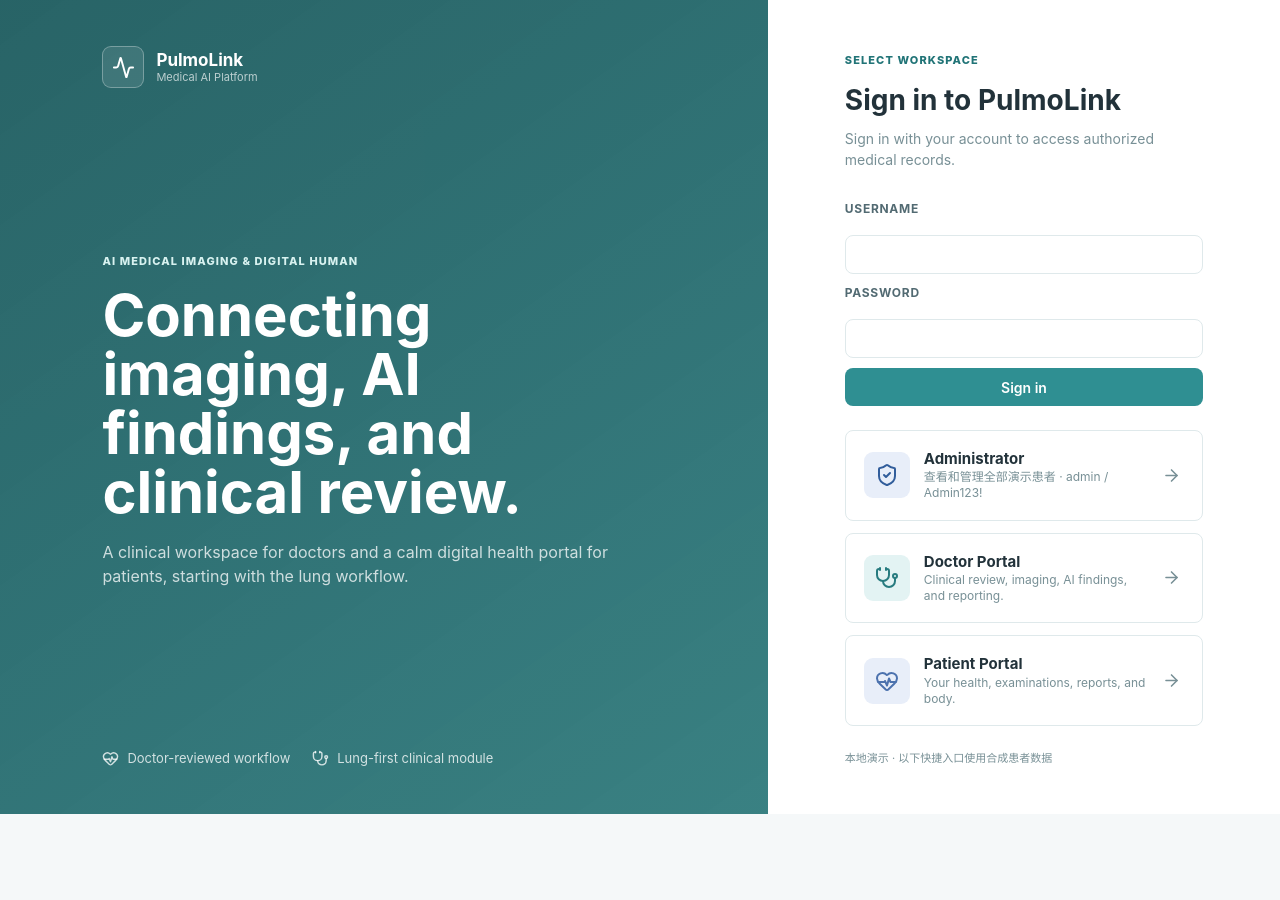
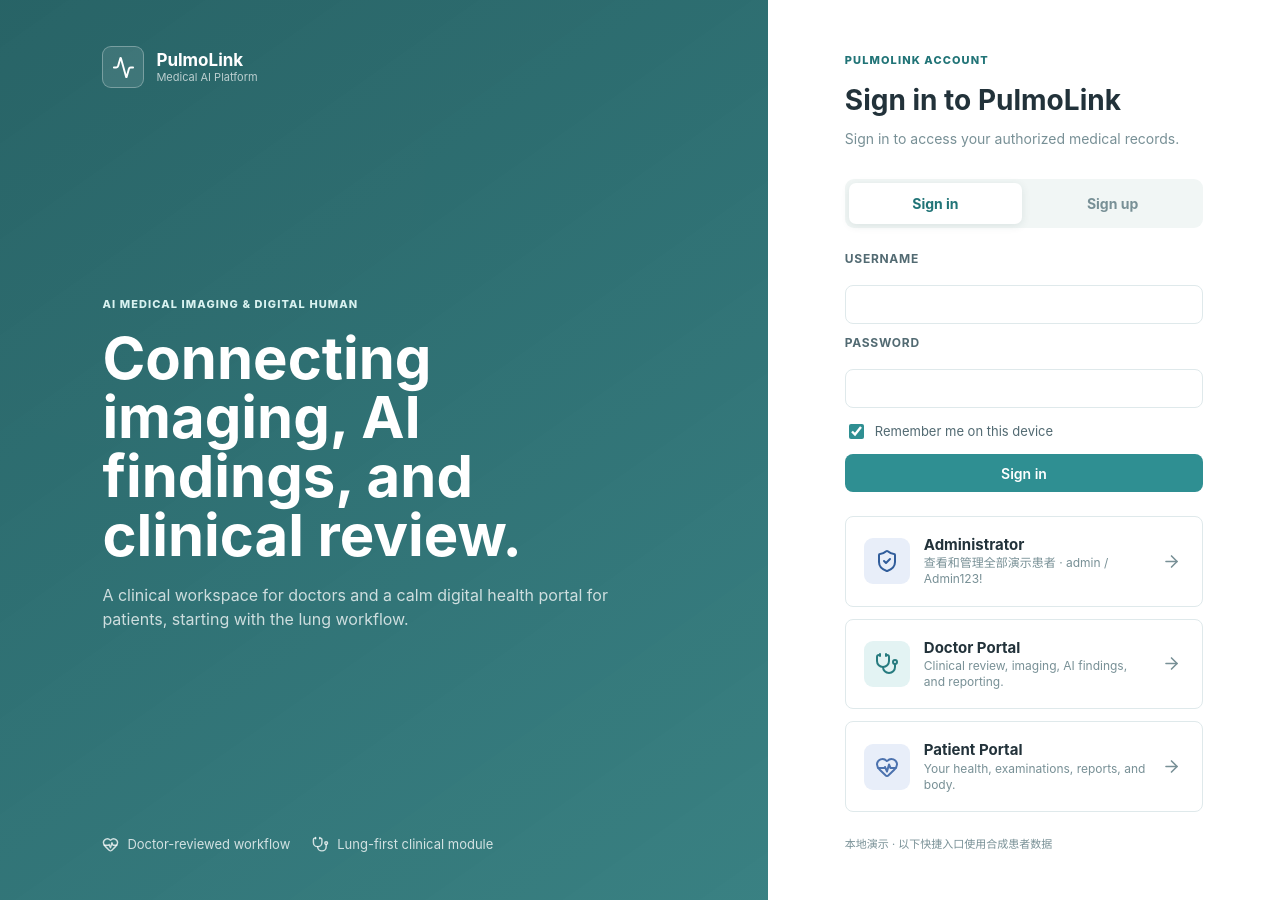
Before and after one commit to 123456p-df/medical-platform, a Vue app: page /login in a window 1280 px wide. Before the commit the page ends 814 px from the top, so only its background shows below. Built offline with nearby package versions, Linux system fonts and the light colour scheme.

Commit message:
Add persistent signup and single-click patient access

```diff
--- a/src/components/patient/PatientTable.vue
+++ b/src/components/patient/PatientTable.vue
@@ -12,7 +12,6 @@ defineProps<{
 }>()
 
 const emit = defineEmits<{
-  select: [patient: Patient]
   open: [patient: Patient]
   removed: [id: string]
 }>()
@@ -50,9 +49,8 @@ function formatDate(date: string) {
           :key="patient.id"
           :class="{ 'is-selected': patient.id === selectedId }"
           tabindex="0"
-          @click="emit('select', patient)"
-          @keydown.enter="emit('select', patient)"
-          @dblclick="emit('open', patient)"
+          @click="emit('open', patient)"
+          @keydown.enter="emit('open', patient)"
         >
           <td>
             <div class="patient-cell">
--- a/src/stores/auth.ts
+++ b/src/stores/auth.ts
@@ -12,6 +12,8 @@ type PreviewAccount = {
   password: string
   session: UserSession
 }
+
+const PREVIEW_ACCOUNTS_KEY = 'pulmolink-preview-accounts-v1'
 
 const previewAccounts: Record<string, PreviewAccount> = {
   admin: {
@@ -29,9 +31,17 @@ const previewAccounts: Record<string, PreviewAccount> = {
 }
 
 function stored(): UserSession | null {
-  try { return JSON.parse(sessionStorage.getItem(SESSION_KEY) || 'null') }
+  try {
+    return JSON.parse(localStorage.getItem(SESSION_KEY) || sessionStorage.getItem(SESSION_KEY) || 'null')
+  }
   catch { return null }
 }
+
+function customPreviewAccounts(): Record<string, PreviewAccount> {
+  try { return JSON.parse(localStorage.getItem(PREVIEW_ACCOUNTS_KEY) || '{}') }
+  catch { return {} }
+}
+
 export const useAuthStore = defineStore('auth', () => {
   const session = ref<UserSession | null>(stored())
   const isAuthenticated = computed(() => Boolean(session.value?.accessToken))
@@ -39,33 +49,75 @@ export const useAuthStore = defineStore('auth', () => {
   function logout() {
     session.value = null
     sessionStorage.removeItem(SESSION_KEY)
+    localStorage.removeItem(SESSION_KEY)
     usePatientStore().reset()
     useProfileStore().reset()
     useWorkflowStore().reset()
     useWorkspaceTabsStore().reset()
   }
-  async function login(username: string, password: string) {
+  function rememberSession(value: UserSession, remember: boolean) {
+    session.value = { ...value }
+    const preferred = remember ? localStorage : sessionStorage
+    const alternate = remember ? sessionStorage : localStorage
+    alternate.removeItem(SESSION_KEY)
+    preferred.setItem(SESSION_KEY, JSON.stringify(session.value))
+  }
+  async function login(username: string, password: string, remember = true) {
     if (localPreview) {
-      const account = previewAccounts[username.trim().toLowerCase()]
+      const account = {
+        ...previewAccounts,
+        ...customPreviewAccounts(),
+      }[username.trim().toLowerCase()]
       if (!account || account.password !== password) throw new Error('用户名或密码错误。')
-      session.value = { ...account.session }
-      sessionStorage.setItem(SESSION_KEY, JSON.stringify(session.value))
-      return session.value.role
+      rememberSession(account.session, remember)
+      return account.session.role
     }
     logout()
     const result = await api<{ access_token: string; role: PortalRole; user_id: number }>('/auth/login', {
       method: 'POST', body: JSON.stringify({ username, password }),
     })
-    session.value = { id: String(result.user_id), name: username, role: result.role, accessToken: result.access_token }
-    sessionStorage.setItem(SESSION_KEY, JSON.stringify(session.value))
+    const loginSession: UserSession = {
+      id: String(result.user_id),
+      name: username,
+      role: result.role,
+      accessToken: result.access_token,
+    }
+    rememberSession(loginSession, remember)
     try {
       const me = await api<{ patient_id: number | null; username: string }>('/auth/me')
-      if (me.patient_id) session.value.id = String(me.patient_id)
-      session.value.name = me.username
-      sessionStorage.setItem(SESSION_KEY, JSON.stringify(session.value))
+      if (me.patient_id) loginSession.id = String(me.patient_id)
+      loginSession.name = me.username
+      rememberSession(loginSession, remember)
     } catch (error) { logout(); throw error }
     return result.role
   }
+  async function register(username: string, password: string, role: PortalRole, remember = true) {
+    const normalized = username.trim().toLowerCase()
+    if (!/^[\w.-]{3,64}$/.test(normalized)) throw new Error('用户名需为 3–64 位字母、数字、点、横线或下划线。')
+    if (password.length < 8 || password.length > 128) throw new Error('密码长度需为 8–128 位。')
+    if (localPreview) {
+      const accounts = customPreviewAccounts()
+      if (previewAccounts[normalized] || accounts[normalized]) throw new Error('该用户名已经被注册。')
+      const account: PreviewAccount = {
+        password,
+        session: {
+          id: role === 'patient' ? `P${Date.now()}` : `D${Date.now()}`,
+          name: username.trim(),
+          role,
+          accessToken: 'local-preview',
+        },
+      }
+      accounts[normalized] = account
+      localStorage.setItem(PREVIEW_ACCOUNTS_KEY, JSON.stringify(accounts))
+      rememberSession(account.session, remember)
+      return role
+    }
+    await api('/auth/register', {
+      method: 'POST',
+      body: JSON.stringify({ username: username.trim(), password, role }),
+    })
+    return login(username.trim(), password, remember)
+  }
   window.addEventListener('vmrb-session-expired', () => { logout(); window.location.assign('/login') })
-  return { session, isAuthenticated, portal, login, logout }
+  return { session, isAuthenticated, portal, login, register, logout }
 })
--- a/src/views/LoginView.vue
+++ b/src/views/LoginView.vue
@@ -1,23 +1,37 @@
 <script setup lang="ts">
-import { ArrowRight, HeartPulse, ShieldCheck, Stethoscope, Activity } from 'lucide-vue-next'
+import { ArrowRight, HeartPulse, ShieldCheck, Stethoscope, Activity, UserPlus } from 'lucide-vue-next'
 import { useRouter } from 'vue-router'
 import { useAuthStore } from '@/stores/auth'
 import { ref } from 'vue'
 import { localPreview } from '@/utils/runtime'
+import type { PortalRole } from '@/types'
 
 const router = useRouter()
 const auth = useAuthStore()
 
-const username = ref('')
+const REMEMBERED_USERNAME_KEY = 'pulmolink-remembered-username'
+const mode = ref<'login' | 'signup'>('login')
+const username = ref(localStorage.getItem(REMEMBERED_USERNAME_KEY) || '')
 const password = ref('')
+const confirmPassword = ref('')
+const role = ref<PortalRole>('patient')
+const remember = ref(true)
 const busy = ref(false)
 const error = ref('')
 const preview = localPreview || import.meta.env.VITE_PREVIEW === 'true'
 type PreviewAccount = 'admin' | 'doctor' | 'patient'
 
-async function login(previewAccount?: PreviewAccount) {
+function switchMode(next: 'login' | 'signup') {
+  mode.value = next
+  password.value = ''
+  confirmPassword.value = ''
+  error.value = ''
+}
+
+async function submit(previewAccount?: PreviewAccount) {
   if (busy.value) return
   if (previewAccount) {
+    mode.value = 'login'
     const credentials = {
       admin: ['admin', 'Admin123!'],
       doctor: ['demo_doctor', 'DemoDoctor123!'],
@@ -28,8 +42,15 @@ async function login(previewAccount?: PreviewAccount) {
   busy.value = true
   error.value = ''
   try {
-    const role = await auth.login(username.value, password.value)
-    await router.push(role === 'doctor' ? '/doctor/dashboard' : '/patient/dashboard')
+    if (mode.value === 'signup' && password.value !== confirmPassword.value) {
+      throw new Error('两次输入的密码不一致。')
+    }
+    const destinationRole = mode.value === 'signup'
+      ? await auth.register(username.value, password.value, role.value, remember.value)
+      : await auth.login(username.value, password.value, remember.value)
+    if (remember.value) localStorage.setItem(REMEMBERED_USERNAME_KEY, username.value.trim())
+    else localStorage.removeItem(REMEMBERED_USERNAME_KEY)
+    await router.push(destinationRole === 'doctor' ? '/doctor/dashboard' : '/patient/dashboard')
   } catch (reason) { error.value = reason instanceof Error ? reason.message : '登录失败' }
   finally { busy.value = false }
 }
@@ -61,21 +82,44 @@ async function login(previewAccount?: PreviewAccount) {
 
     <section class="login-panel">
       <div class="login-heading">
-        <span class="kicker">Select workspace</span>
-        <h2>Sign in to PulmoLink</h2>
-        <p>Sign in with your account to access authorized medical records.</p>
+        <span class="kicker">PulmoLink account</span>
+        <h2>{{ mode === 'login' ? 'Sign in to PulmoLink' : 'Create your account' }}</h2>
+        <p>{{ mode === 'login' ? 'Sign in to access your authorized medical records.' : 'Register once, then return with the same account on this device.' }}</p>
       </div>
 
-      <form class="login-form" @submit.prevent="login()">
+      <div class="auth-switch" aria-label="Account action">
+        <button type="button" :class="{ active: mode === 'login' }" @click="switchMode('login')">Sign in</button>
+        <button type="button" :class="{ active: mode === 'signup' }" @click="switchMode('signup')">Sign up</button>
+      </div>
+
+      <form class="login-form" @submit.prevent="submit()">
         <label class="label" for="username">Username</label>
         <input id="username" v-model="username" class="input" autocomplete="username" required />
+        <template v-if="mode === 'signup'">
+          <label class="label" for="role">Account type</label>
+          <select id="role" v-model="role" class="select" required>
+            <option value="patient">Patient</option>
+            <option value="doctor">Doctor</option>
+          </select>
+        </template>
         <label class="label" for="password">Password</label>
-        <input id="password" v-model="password" class="input" type="password" autocomplete="current-password" required />
+        <input id="password" v-model="password" class="input" type="password" :autocomplete="mode === 'signup' ? 'new-password' : 'current-password'" minlength="8" required />
+        <template v-if="mode === 'signup'">
+          <label class="label" for="confirm-password">Confirm password</label>
+          <input id="confirm-password" v-model="confirmPassword" class="input" type="password" autocomplete="new-password" minlength="8" required />
+        </template>
+        <label class="remember-row">
+          <input v-model="remember" type="checkbox" />
+          <span>Remember me on this device</span>
+        </label>
         <p v-if="error" role="alert" class="login-error">{{ error }}</p>
-        <button type="submit" class="btn btn-primary" :disabled="busy">{{ busy ? 'Signing in…' : 'Sign in' }}</button>
+        <button type="submit" class="btn btn-primary" :disabled="busy">
+          <UserPlus v-if="mode === 'signup'" :size="16" />
+          {{ busy ? 'Please wait…' : mode === 'login' ? 'Sign in' : 'Create account' }}
+        </button>
       </form>
-      <div v-if="preview" class="role-options">
-        <button class="role-card admin" type="button" @click="login('admin')">
+      <div v-if="preview && mode === 'login'" class="role-options">
+        <button class="role-card admin" type="button" @click="submit('admin')">
           <span class="role-icon"><ShieldCheck :size="24" /></span>
           <span class="role-copy">
             <strong>Administrator</strong>
@@ -83,7 +127,7 @@ async function login(previewAccount?: PreviewAccount) {
           </span>
           <ArrowRight :size="19" />
         </button>
-        <button class="role-card doctor" type="button" @click="login('doctor')">
+        <button class="role-card doctor" type="button" @click="submit('doctor')">
           <span class="role-icon"><Stethoscope :size="24" /></span>
           <span class="role-copy">
             <strong>Doctor Portal</strong>
@@ -91,7 +135,7 @@ async function login(previewAccount?: PreviewAccount) {
           </span>
           <ArrowRight :size="19" />
         </button>
-        <button class="role-card patient" type="button" @click="login('patient')">
+        <button class="role-card patient" type="button" @click="submit('patient')">
           <span class="role-icon"><HeartPulse :size="24" /></span>
           <span class="role-copy">
             <strong>Patient Portal</strong>
@@ -102,7 +146,7 @@ async function login(previewAccount?: PreviewAccount) {
       </div>
 
       <div class="login-footnote">
-        {{ preview ? '本地演示 · 以下快捷入口使用合成患者数据' : '仅能访问本人或已授权患者的资料' }}
+        {{ preview && mode === 'login' ? '本地演示 · 以下快捷入口使用合成患者数据' : '账号会安全保存在服务端；勾选后本设备保持登录' }}
       </div>
     </section>
   </main>
@@ -111,6 +155,37 @@ async function login(previewAccount?: PreviewAccount) {
 <style scoped>
 .login-form { display: grid; gap: 10px; margin-bottom: 24px; }
 .login-error { color: #aa4f55; font-size: 13px; }
+.auth-switch {
+  display: grid;
+  grid-template-columns: 1fr 1fr;
+  gap: 4px;
+  margin-bottom: 22px;
+  padding: 4px;
+  border-radius: 9px;
+  background: #f1f6f5;
+}
+.auth-switch button {
+  padding: 10px 14px;
+  border: 0;
+  border-radius: 7px;
+  background: transparent;
+  color: var(--text-muted);
+  font-weight: 700;
+}
+.auth-switch button.active {
+  background: #ffffff;
+  color: var(--accent-strong);
+  box-shadow: 0 2px 8px rgb(31 67 69 / 10%);
+}
+.remember-row {
+  display: flex;
+  align-items: center;
+  gap: 8px;
+  margin: 3px 0 2px;
+  color: var(--text-soft);
+  font-size: 13px;
+}
+.remember-row input { width: 15px; height: 15px; accent-color: var(--accent); }
 .login-page {
   display: grid;
   min-height: 100vh;
--- a/src/views/doctor/DoctorDashboardView.vue
+++ b/src/views/doctor/DoctorDashboardView.vue
@@ -201,7 +201,6 @@ onMounted(async () => {
             v-else
             :patients="filteredPatients"
             :selected-id="selectedPatientId"
-            @select="selectPatient"
             @open="openPatient"
             @removed="patientRemoved"
           />
```
Also changed, not shown: src/api/client.ts (+6 -1 lines).
